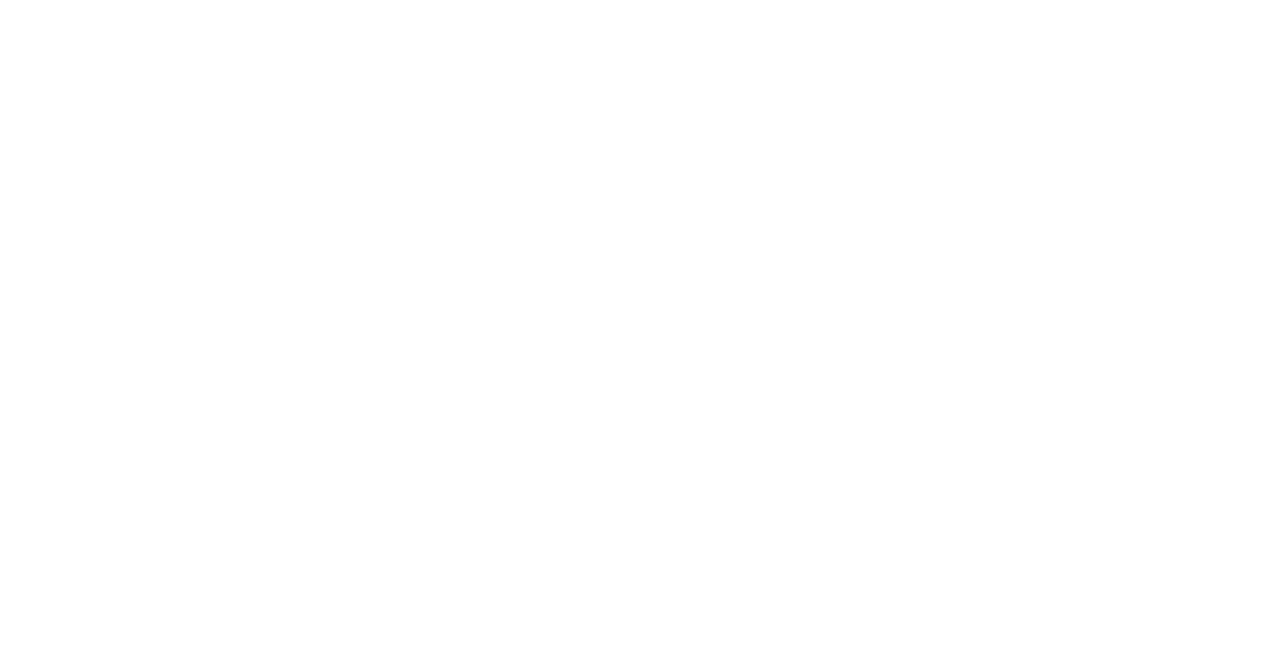
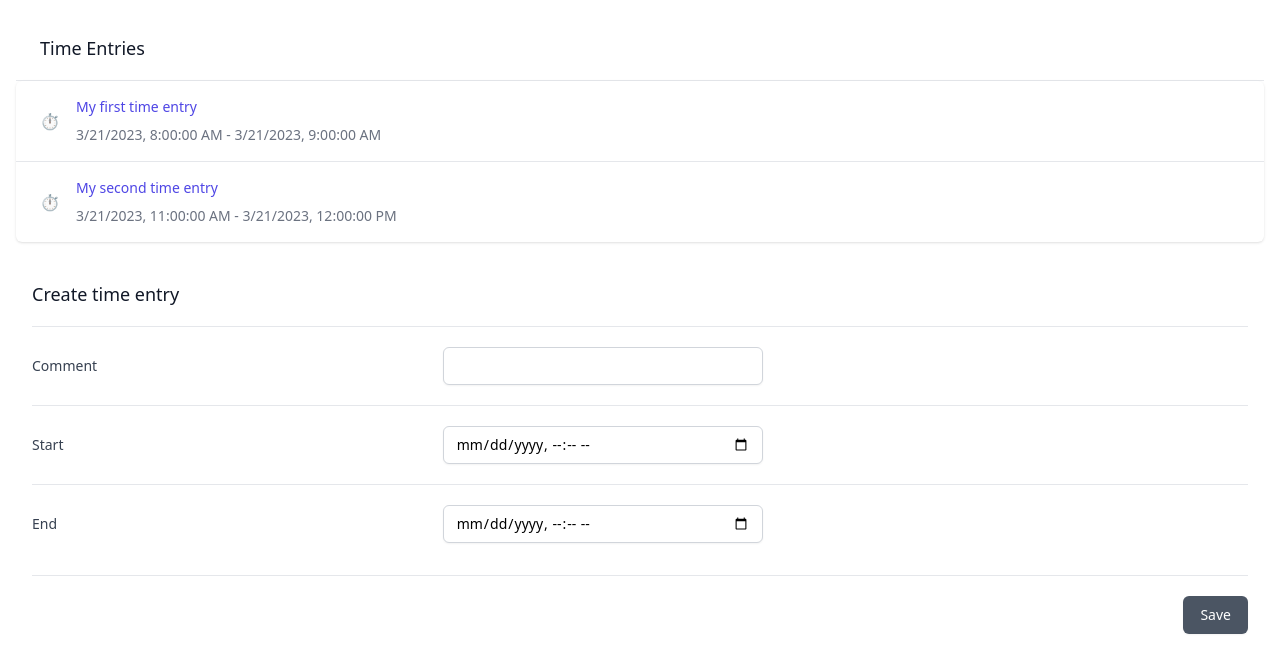
Before and after one commit to SuoraGmbH/react-typescript-2023-03, a React (Create React App) app: page / in a window 1280 px wide. Shown: the top 672 px of the page. Built offline with nearby package versions, Linux system fonts and the light colour scheme.

Commit message:
Implement time tracking

```diff
--- a/package.json
+++ b/package.json
@@ -42,6 +42,7 @@
     ]
   },
   "devDependencies": {
+    "@tailwindcss/forms": "^0.5.3",
     "prettier": "2.8.5",
     "tailwindcss": "^3.2.7"
   }
--- a/src/App.tsx
+++ b/src/App.tsx
@@ -1,7 +1,12 @@
 import React from "react";
+import { TimeEntryListPage } from "./pages/TimeEntryListPage";
 
 interface Props {}
 
 export const App: React.FunctionComponent<Props> = () => {
-  return <div className="container mx-auto px-4 py-4"></div>;
+  return (
+    <div className="container mx-auto px-4 py-4">
+      <TimeEntryListPage />
+    </div>
+  );
 };
--- /dev/null
+++ b/src/components/Form.tsx
@@ -0,0 +1,38 @@
+import { PropsWithChildren } from "react";
+
+type Props = {
+  title: string;
+  submitDisabled?: boolean;
+} & Omit<React.ComponentProps<"form">, "className">;
+
+export const Form: React.FunctionComponent<PropsWithChildren<Props>> = ({
+  children,
+  title,
+  submitDisabled,
+}) => {
+  return (
+    <form className="space-y-8 divide-y divide-gray-200 px-4">
+      <div className="space-y-8 divide-y divide-gray-200 sm:space-y-5">
+        <div className="pt-8 space-y-6 sm:pt-10 sm:space-y-5">
+          <div>
+            <h3 className="text-lg leading-6 font-medium text-gray-900">
+              {title}
+            </h3>
+          </div>
+          {children}
+        </div>
+      </div>
+      <div className="pt-5">
+        <div className="flex justify-end">
+          <button
+            type="submit"
+            disabled={submitDisabled}
+            className="ml-3 inline-flex justify-center py-2 px-4 border border-transparent shadow-sm text-sm font-medium rounded-md text-white bg-indigo-600 hover:bg-indigo-700 focus:outline-none focus:ring-2 focus:ring-offset-2 focus:ring-indigo-500 disabled:bg-gray-600"
+          >
+            Save
+          </button>
+        </div>
+      </div>
+    </form>
+  );
+};
--- /dev/null
+++ b/src/components/InputWithLabel.jsx
@@ -0,0 +1,19 @@
+export const InputWithLabel = ({ label, ...inputProps }) => {
+  return (
+    <div className="space-y-6 sm:space-y-5">
+      <label>
+        <div className="sm:grid sm:grid-cols-3 sm:gap-4 sm:items-start sm:border-t sm:border-gray-200 sm:pt-5">
+          <div className="text-sm font-medium text-gray-700 sm:mt-px sm:pt-2">
+            {label}
+          </div>
+          <div className="mt-1 sm:col-span-2 sm:mt-0">
+            <input
+              className="block w-full max-w-lg rounded-md border-gray-300 shadow-sm focus:border-indigo-500 focus:ring-indigo-500 sm:max-w-xs sm:text-sm"
+              {...inputProps}
+            />
+          </div>
+        </div>
+      </label>
+    </div>
+  );
+};
--- /dev/null
+++ b/src/components/TimeEntryForm.jsx
@@ -0,0 +1,78 @@
+import { useState } from "react";
+import { InputWithLabel } from "./InputWithLabel";
+import { Form } from "./Form";
+
+const initialFormData = { comment: "", start: "", end: "" };
+
+const isFormDataValid = (formData) => {
+  if (formData.comment === "") {
+    return false;
+  }
+
+  const start = new Date(formData.start);
+  const end = new Date(formData.end);
+  if (isNaN(start.getTime()) || isNaN(end.getTime())) {
+    return false;
+  }
+
+  return start <= end;
+};
+
+export const TimeEntryForm = ({ onLogTime }) => {
+  const [formData, setFormData] = useState(initialFormData);
+
+  const isValid = isFormDataValid(formData);
+
+  return (
+    <Form
+      title="Create time entry"
+      submitDisabled={!isValid}
+      onSubmit={(event) => {
+        event.preventDefault();
+        if (!isValid) {
+          return;
+        }
+        onLogTime({
+          ...formData,
+          start: new Date(formData.start),
+          end: new Date(formData.end),
+        });
+        setFormData(initialFormData);
+      }}
+    >
+      <InputWithLabel
+        label="Comment"
+        type="text"
+        value={formData.comment}
+        onChange={(event) => {
+          setFormData((oldValue) => ({
+            ...oldValue,
+            comment: event.target.value,
+          }));
+        }}
+      />
+      <InputWithLabel
+        label="Start"
+        type="datetime-local"
+        value={formData.start}
+        onChange={(event) => {
+          setFormData((oldValue) => ({
+            ...oldValue,
+            start: event.target.value,
+          }));
+        }}
+      />
+      <InputWithLabel
+        label="End"
+        type="datetime-local"
+        value={formData.end}
+        onChange={(event) => {
+          setFormData((oldValue) => ({
+            ...oldValue,
+            end: event.target.value,
+          }));
+        }}
+      />
+    </Form>
+  );
+};
--- /dev/null
+++ b/src/components/TimeEntryList.jsx
@@ -0,0 +1,15 @@
+import { TimeEntryView } from "./TimeEntryView";
+
+export const TimeEntryList = ({ timeEntries }) => {
+  return (
+    <div className="bg-white shadow overflow-hidden sm:rounded-md">
+      <ul className="divide-y divide-gray-200">
+        {timeEntries.map((timeEntry) => (
+          <li key={timeEntry.id}>
+            <TimeEntryView timeEntry={timeEntry} />
+          </li>
+        ))}
+      </ul>
+    </div>
+  );
+};
--- /dev/null
+++ b/src/components/TimeEntryView.jsx
@@ -0,0 +1,22 @@
+export const TimeEntryView = ({ timeEntry }) => {
+  return (
+    <div className="flex items-center px-4 py-4 sm:px-6">
+      <div className="min-w-0 flex-1 flex items-center">
+        <div className="flex-shrink-0">⏱</div>
+        <div className="min-w-0 flex-1 px-4 md:grid md:grid-cols-2 md:gap-4">
+          <div>
+            <p className="text-sm font-medium text-indigo-600 truncate">
+              {timeEntry.comment}
+            </p>
+            <p className="mt-2 flex items-center text-sm text-gray-500">
+              <span className="truncate">
+                {timeEntry.start.toLocaleString()} -{" "}
+                {timeEntry.end.toLocaleString()}
+              </span>
+            </p>
+          </div>
+        </div>
+      </div>
+    </div>
+  );
+};
--- /dev/null
+++ b/src/hooks/useArrayState.js
@@ -0,0 +1,14 @@
+import { useState } from "react";
+
+export const useArrayState = (initialState) => {
+  const [array, setArray] = useState(initialState);
+
+  return [
+    array,
+    {
+      push: (newElement) => {
+        setArray((oldArray) => [...oldArray, newElement]);
+      },
+    },
+  ];
+};
--- /dev/null
+++ b/src/hooks/useTimeEntries.js
@@ -0,0 +1,25 @@
+import { useArrayState } from "./useArrayState";
+
+export const useTimeEntries = () => {
+  const [timeEntries, timeEntryModifiers] = useArrayState([
+    {
+      id: "394ec61d-741d-411a-bdc7-e5a9c5efe53d",
+      comment: "My first time entry",
+      start: new Date("2023-03-21T08:00:00Z"),
+      end: new Date("2023-03-21T09:00:00Z"),
+    },
+    {
+      id: "b6daadc6-7bdf-44f3-8f82-4c6e9e281170",
+      comment: "My second time entry",
+      start: new Date("2023-03-21T11:00:00Z"),
+      end: new Date("2023-03-21T12:00:00Z"),
+    },
+  ]);
+
+  return {
+    timeEntries,
+    logTime: (timeEntry) => {
+      timeEntryModifiers.push(timeEntry);
+    },
+  };
+};
--- /dev/null
+++ b/src/pages/TimeEntryListPage.jsx
@@ -0,0 +1,19 @@
+import { TimeEntryList } from "../components/TimeEntryList";
+import { useTimeEntries } from "../hooks/useTimeEntries";
+import { TimeEntryForm } from "../components/TimeEntryForm";
+
+export const TimeEntryListPage = () => {
+  const { timeEntries, logTime } = useTimeEntries();
+
+  return (
+    <div>
+      <div className="bg-white px-4 py-5 border-b border-gray-200 sm:px-6">
+        <h1 className="text-lg leading-6 font-medium text-gray-900">
+          Time Entries
+        </h1>
+      </div>
+      <TimeEntryList timeEntries={timeEntries} />
+      <TimeEntryForm onLogTime={logTime} />
+    </div>
+  );
+};
--- a/tailwind.config.js
+++ b/tailwind.config.js
@@ -4,5 +4,5 @@
   theme: {
     extend: {},
   },
-  plugins: [],
+  plugins: [require("@tailwindcss/forms")],
 };
```
Also changed, not shown: 1 other file (tests, documents, lock files or other folders).
